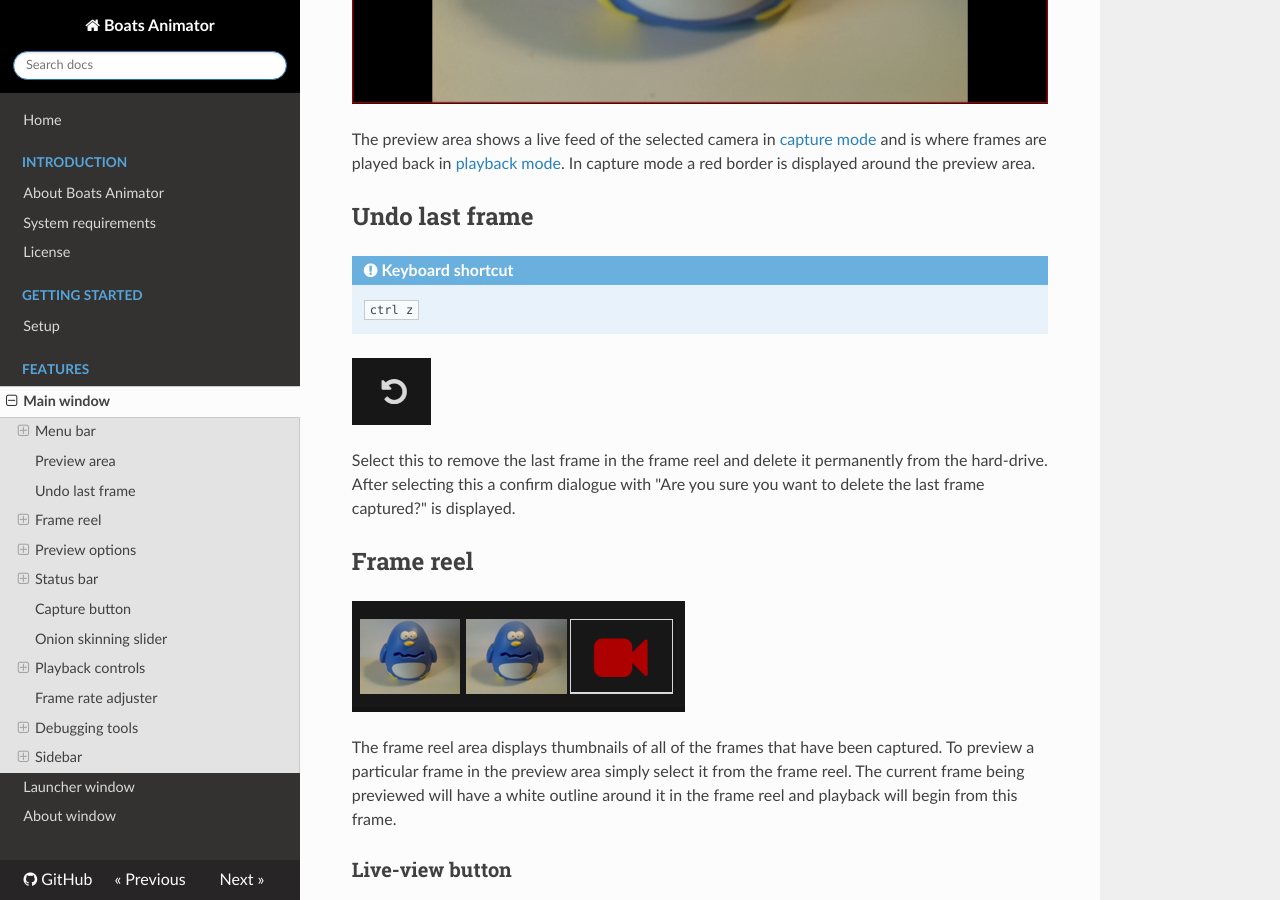
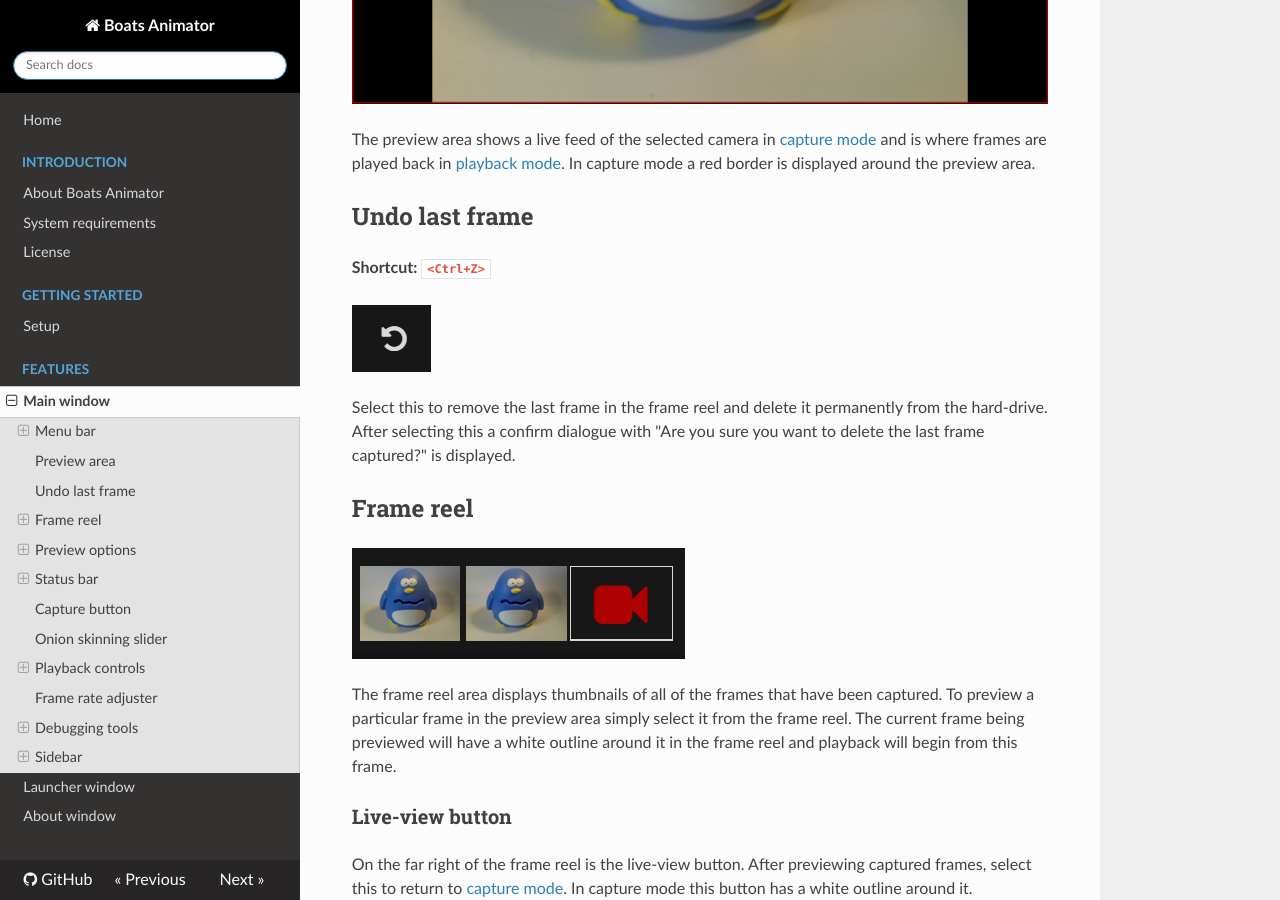
Before and after one commit to charlielee/boats-animator, an MkDocs documentation site: the page built from docs/features/main-window.md, in a window 1280 px wide and 900 px high, scrolled down 1608 px. Built offline with MkDocs 1.6.1, drawn with Linux system fonts in a browser that asks for light colours; nearby versions of some CDN libraries; old or Windows-style settings are respelled for this version of MkDocs; some of the changed text lies outside the part shown.

Commit message:
Changed appearance of shortcuts

```diff
--- a/docs/features/main-window.md
+++ b/docs/features/main-window.md
@@ -30,9 +30,7 @@ The menu bar contains an assortment of options both to do with the current proje
 The preview area shows a live feed of the selected camera in [capture mode](#capture-mode) and is where frames are played back in [playback mode](#playback-mode). In capture mode a red border is displayed around the preview area.
 
 ## Undo last frame
-
-!!! note "Keyboard shortcut"
-    `ctrl z`
+**Shortcut: `<Ctrl+Z>`**
 
 ![Undo last frame](../img/undo-last-frame.png)
 
@@ -84,9 +82,7 @@ This is when a live-feed of the selected camera is displayed in the preview area
 This is when a captured frame is displayed in the preview area. Preview mode can be accessed either by selecting a captured frame from the [frame reel](#frame-reel) or by selecting the play button.
 
 ## Capture button
-
-!!! note "Keyboard shortcut"
-    `ctrl c`
+**Shortcut: `<Ctrl+C>`**
 
 ![Capture button](../img/capture-button.png)
 
```
